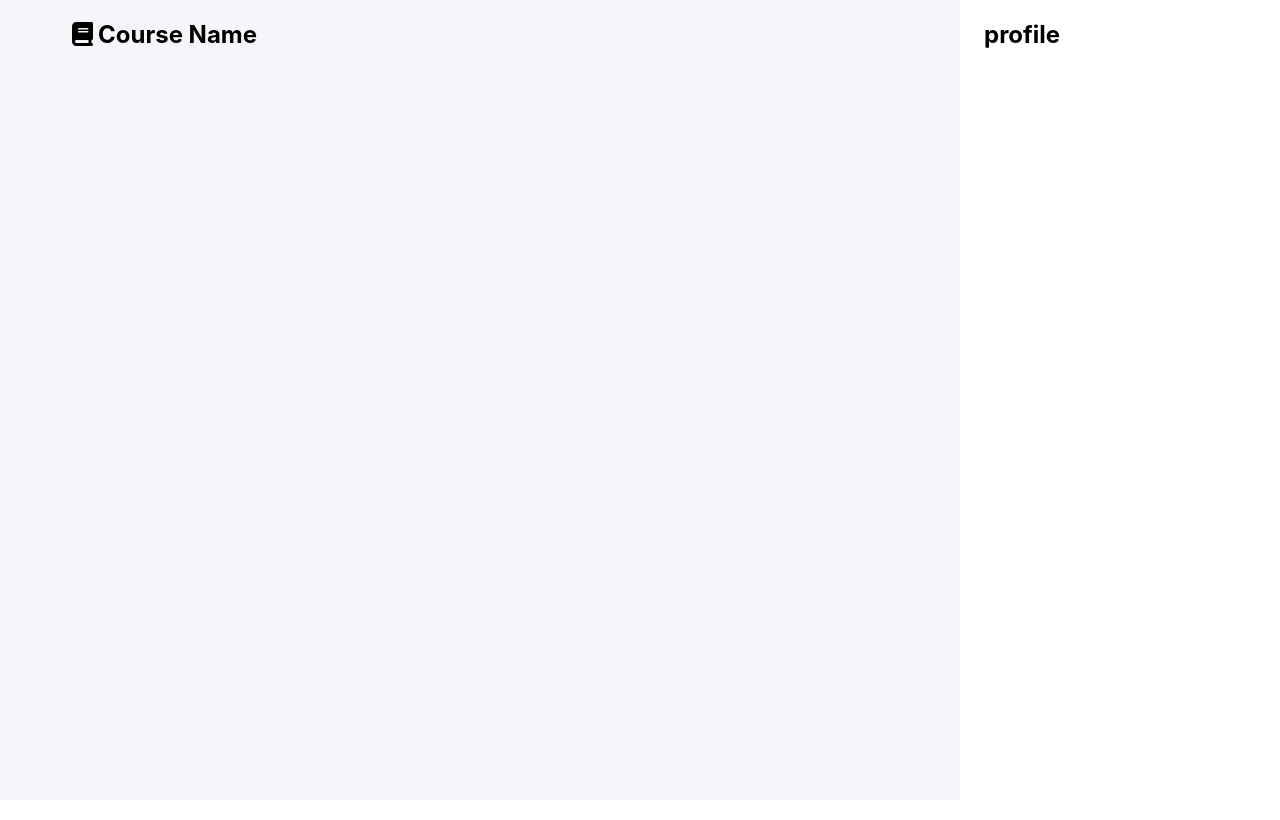
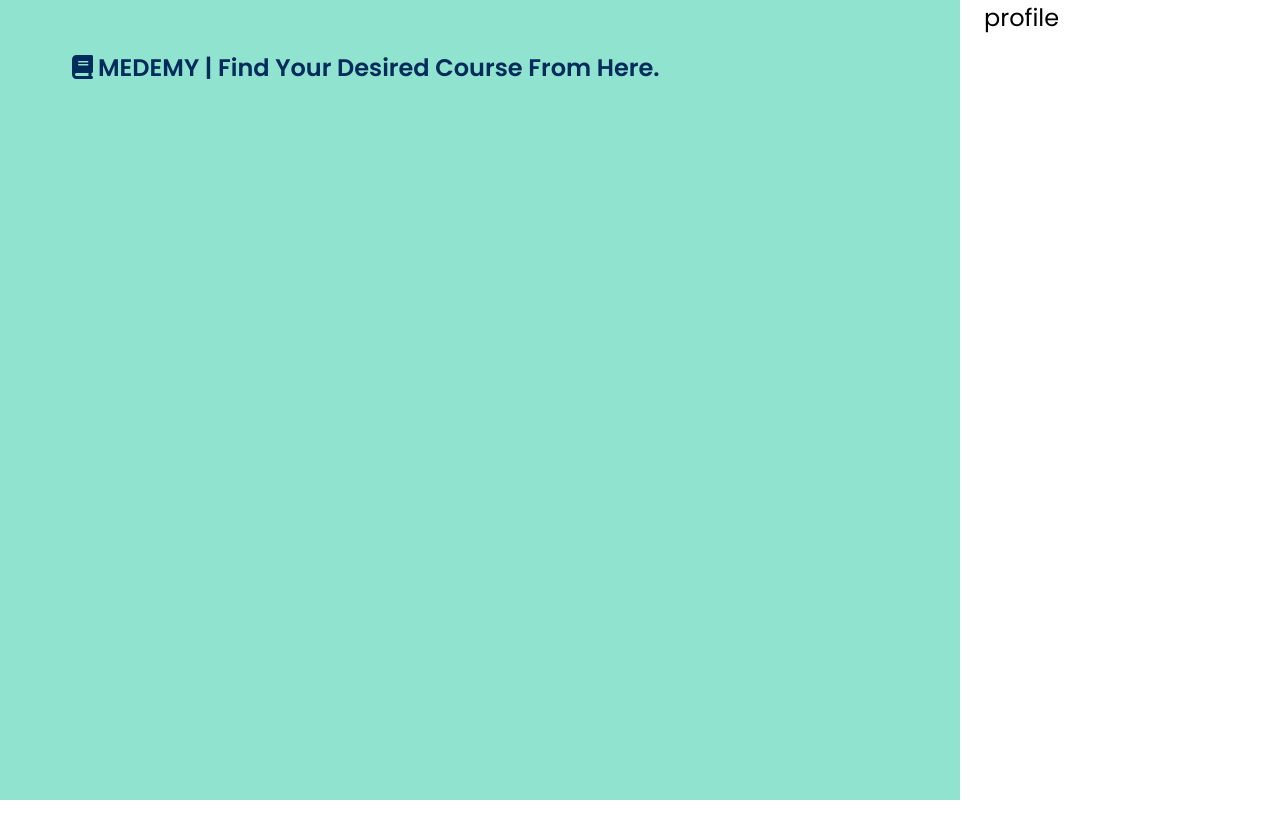
Before and after one commit to MarufAlAslam/medemy-simple-react-spa, a React (Create React App) app: page / in a window 1280 px wide. Built offline with nearby package versions, Linux system fonts and the light colour scheme.

Commit message:
fake data generated

```diff
--- a/src/App.css
+++ b/src/App.css
@@ -1,4 +1,22 @@
 /* my code starts from here */
+@import url('https://fonts.googleapis.com/css2?family=Poppins:wght@400;500;600;700;800&display=swap');
+
+* {
+  margin: 0;
+  padding: 0;
+  box-sizing: border-box;
+  font-family: 'Poppins', sans-serif;
+  font-weight: 400;
+}
+
+.medium {
+  font-weight: 500;
+}
+
+.bold {
+  font-weight: 600;
+}
+
 .course-container {
   display: grid;
   grid-template-columns: 3fr 1fr;
@@ -10,7 +28,8 @@
 }
 
 .course-holder {
-  background-color: #F4F6F9;
+  background-color: #8FE3CF;
+  padding: 50px 0;
 }
 
 .container {
@@ -21,3 +40,7 @@
 .me-2 {
   margin-right: 5px;
 }
+
+.blue {
+  color: #002B5B;
+}
--- a/src/App.js
+++ b/src/App.js
@@ -8,9 +8,10 @@ function App() {
       <div className='course-container'>
         <div className='course-holder'>
           <div className='container'>
-            <h2>
+            <h2 className='blue bold'>
               <FontAwesomeIcon className='me-2' icon={faBook} />
-              Course Name</h2>
+              MEDEMY | Find Your Desired Course From Here.
+            </h2>
           </div>
         </div>
         <div className='profile-holder'>
```
Also changed, not shown: public/fakeData.json (added, +50 -0 lines).
